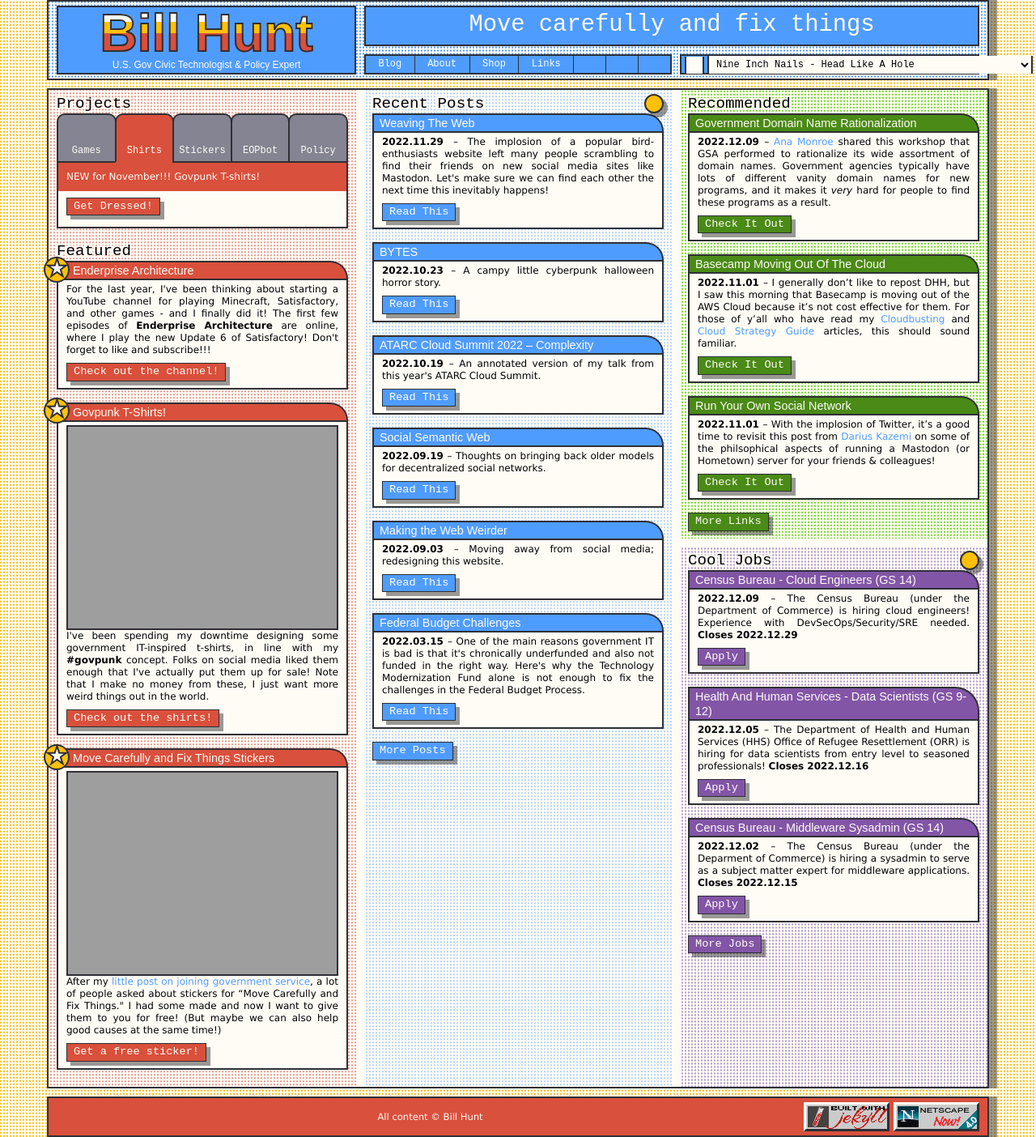
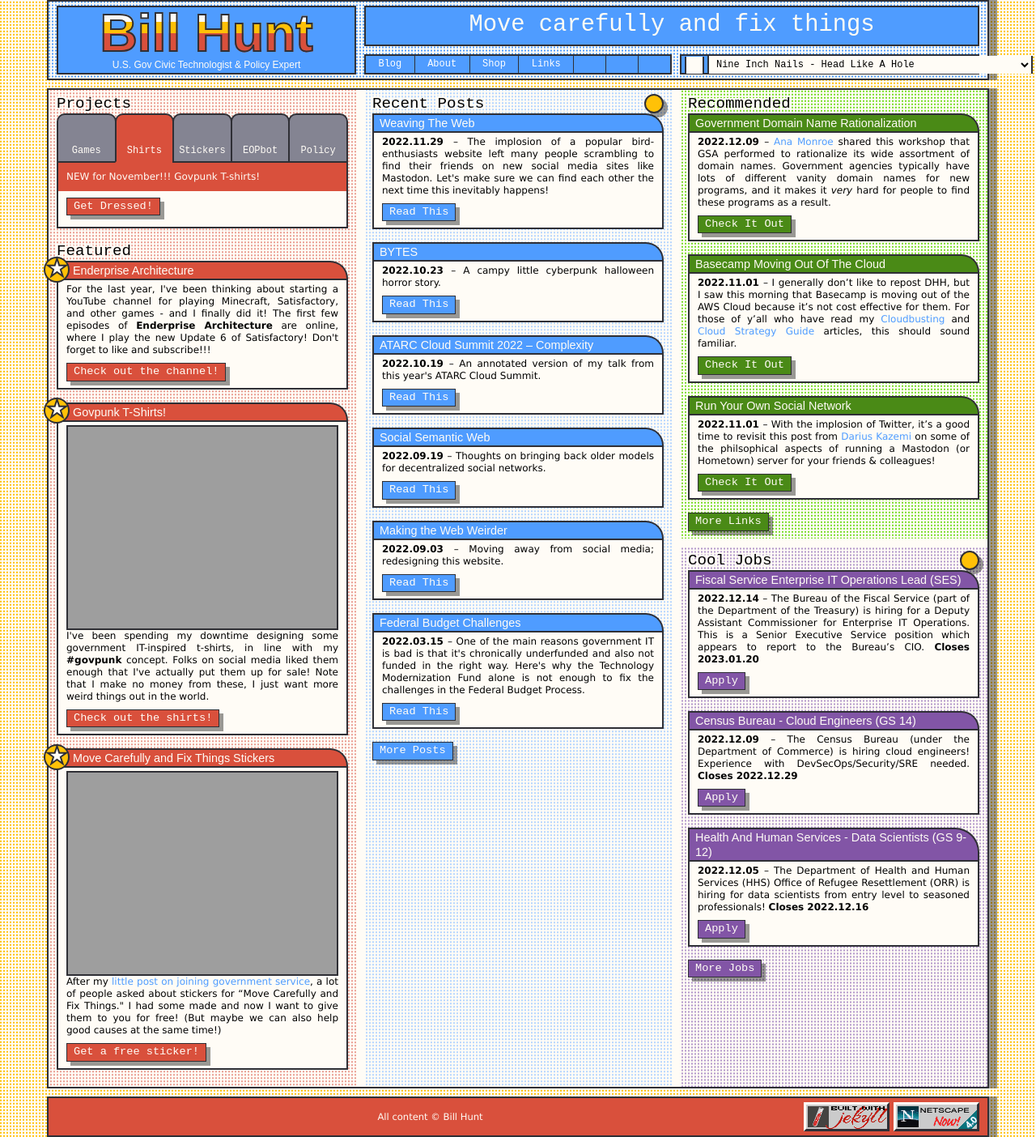
Before and after one commit to krusynth/billhunt.dev, a Jekyll site: the page built from index.md, in a window 1280 px wide. Shown: the whole page at 81% size. Built offline with Jekyll 4.4.1, drawn with Linux system fonts in a browser that asks for light colours; some web fonts are replaced.

Commit message:
Update jobs.

```diff
--- a/_data/jobs.yml
+++ b/_data/jobs.yml
@@ -1,3 +1,9 @@
+- title: Fiscal Service Enterprise IT Operations Lead (SES)
+  url: https://www.usajobs.gov/job/694529200
+  date: 2022-12-14
+  closes: 2023-01-20
+  content: The Bureau of the Fiscal Service (part of the Department of the Treasury) is hiring for a Deputy Assistant Commissioner for Enterprise IT Operations. This is a Senior Executive Service position which appears to report to the Bureau's CIO.
+
 - title: Census Bureau - Cloud Engineers (GS 14)
   url: https://www.usajobs.gov/job/693502100
   date: 2022-12-09
```
